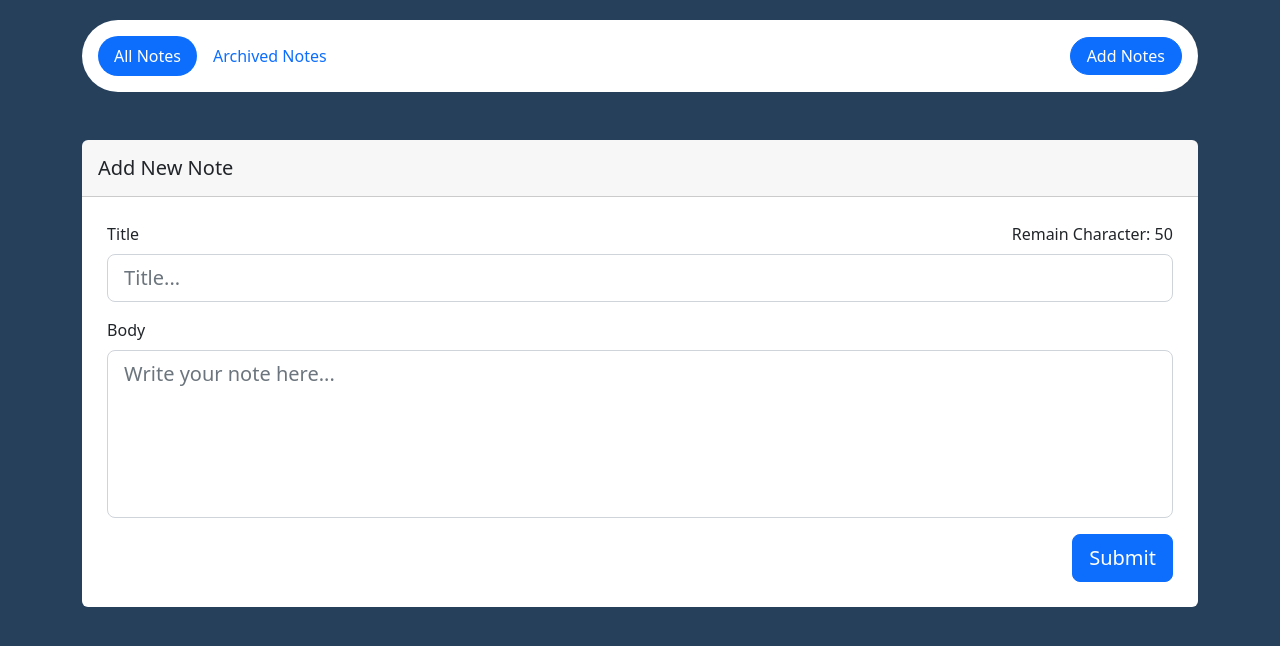
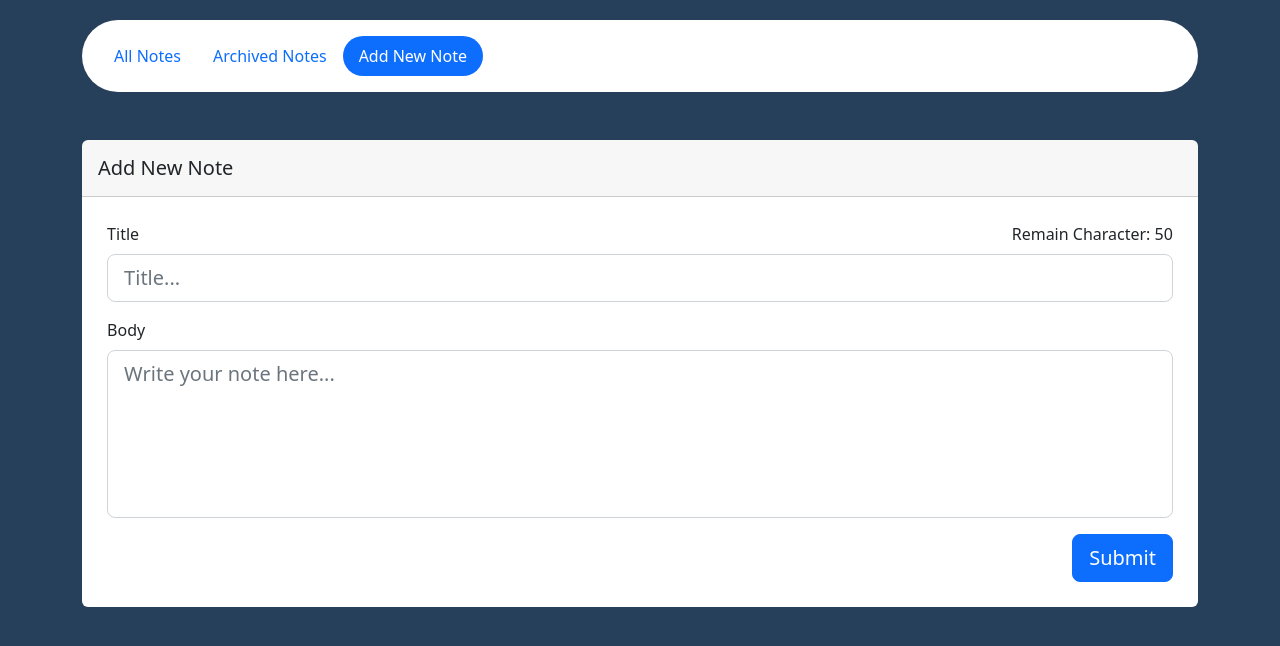
Before and after one commit to ahanafi/dicoding-react-beginner, a React (Create React App) app: page /add-notes in a window 1280 px wide. Shown: the top 646 px of the page. Built offline with nearby package versions, Linux system fonts and the light colour scheme; no server answers.

Commit message:
Feat: add active/inactive menu

```diff
--- a/src/components/MenuBar.js
+++ b/src/components/MenuBar.js
@@ -1,5 +1,5 @@
 import React from 'react'
-import { Button, Nav } from 'react-bootstrap';
+import { Nav } from 'react-bootstrap';
 import NavItem from './NavItem';
 
 const MenuBar = () => {
@@ -8,17 +8,11 @@ const MenuBar = () => {
       as='ul'
       variant="pills"
       defaultActiveKey="/home"
-      className='justify-content-between p-3 bg-white rounded-pill align-items-center mb-4'
+      className='justify-content-start p-3 bg-white rounded-pill align-items-center mb-4'
     >
-      <div className='d-flex flex-row'>
-        <NavItem isActive='true' text='All Notes' action='/' />
-        <NavItem text='Archived Notes' action='/archive' />
-      </div>
-      <li className='nav-item ml-auto'>
-        <Button variant='primary' className='rounded-pill d-flex align-items-center px-3'>
-          Add Notes
-        </Button>
-      </li>
+      <NavItem text='All Notes' action='/' />
+      <NavItem text='Archived Notes' action='/archive' />
+      <NavItem text='Add New Note' action='/add-notes' />
     </Nav>
   );
 }
--- a/src/components/NavItem.js
+++ b/src/components/NavItem.js
@@ -1,19 +1,16 @@
 import React from 'react'
 import { Nav } from 'react-bootstrap';
-import { Link } from 'react-router-dom';
+import { NavLink } from 'react-router-dom';
 
-const NavItem = ({ text, action, isActive = false}) => {
+const NavItem = ({ text, action}) => {
   return (
     <Nav.Item as='li'>
-      <Nav.Link
-        as={Link}
+      <NavLink
         to={action}
-        className={
-          `rounded-pill note-link d-flex align-items-center px-2 px-md-3 mr-0 mr-md-2 ${isActive ? 'active' : ''}`
-        }
+        className={`nav-link rounded-pill note-link d-flex align-items-center px-2 px-md-3 mr-0 mr-md-2`}
         >
         {text}
-      </Nav.Link>
+      </NavLink>
     </Nav.Item>
   )
 }
```
